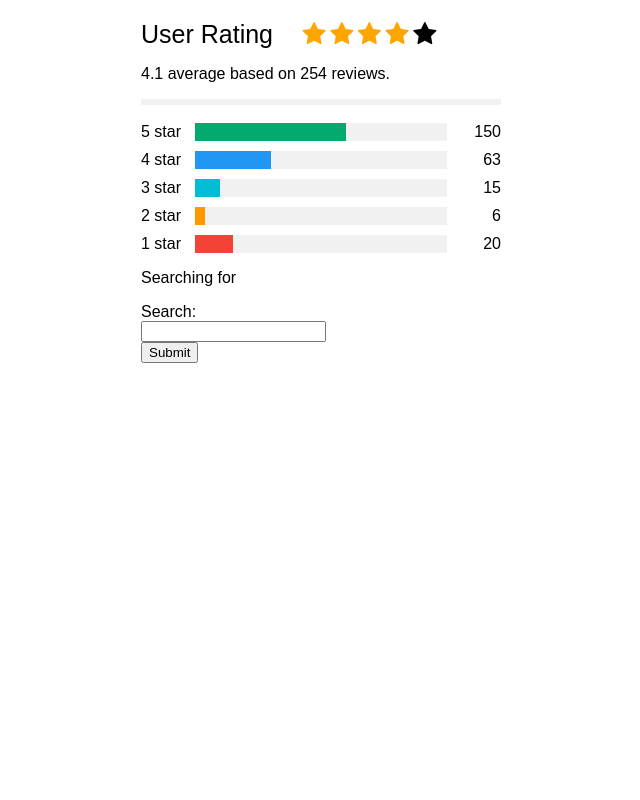
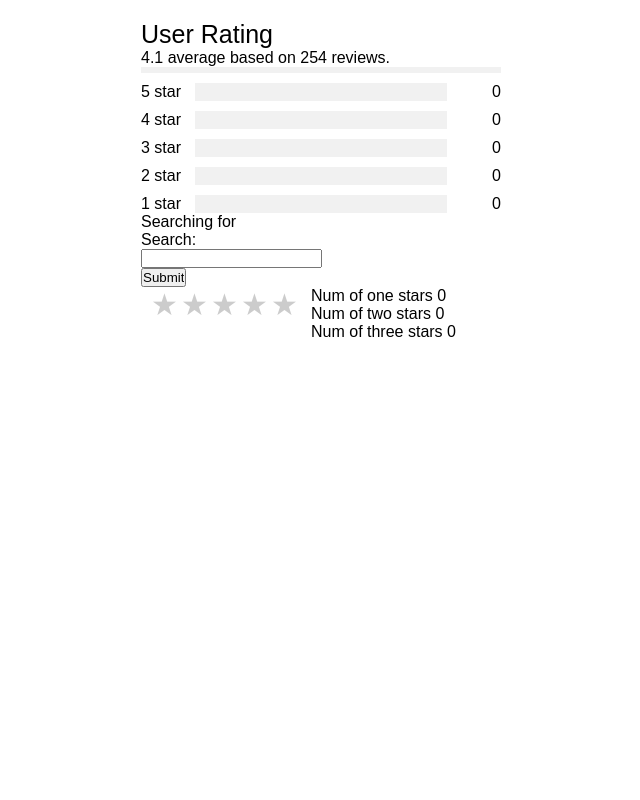
Before and after one commit to todd25/docker-aws, a Flask app: page / in a window 1280 px wide. Shown: the whole page, without its empty margins (319-959 px from the left). Run offline with Flask 2, Linux system fonts and the light colour scheme.

Commit message:
rating complete

```diff
--- a/flask/app/templates/index.html
+++ b/flask/app/templates/index.html
@@ -17,7 +17,7 @@ body {
   max-width: 800px; /* Max width */
   padding: 20px;
   width:400px;
-  height:400px;
+  height:800px;
 }
 
 .heading {
@@ -66,12 +66,58 @@ body {
   color: white;
 }
 
+*{
+    margin: 0;
+    padding: 0;
+}
+.rate {
+    float: left;
+    height: 46px;
+    padding: 0 10px;
+}
+.rate:not(:checked) > input {
+    position:absolute;
+    top:-9999px;
+}
+.rate:not(:checked) > label {
+    float:right;
+    width:1em;
+    overflow:hidden;
+    white-space:nowrap;
+    cursor:pointer;
+    font-size:30px;
+    color:#ccc;
+}
+.rate:not(:checked) > label:before {
+    content: '★ ';
+}
+.rate > input:checked ~ label {
+    color: #ffc700;
+}
+.rate:not(:checked) > label:hover,
+.rate:not(:checked) > label:hover ~ label {
+    color: #deb217;
+}
+.rate > input:checked + label:hover,
+.rate > input:checked + label:hover ~ label,
+.rate > input:checked ~ label:hover,
+.rate > input:checked ~ label:hover ~ label,
+.rate > label:hover ~ input:checked ~ label {
+    color: #c59b08;
+}
+
 /* Individual bars */
-.bar-5 {width: 60%; height: 18px; background-color: #04AA6D;}
-.bar-4 {width: 30%; height: 18px; background-color: #2196F3;}
-.bar-3 {width: 10%; height: 18px; background-color: #00bcd4;}
-.bar-2 {width: 4%; height: 18px; background-color: #ff9800;}
-.bar-1 {width: 15%; height: 18px; background-color: #f44336;}
+.bar-5 {width: 0%; height: 18px; background-color: #04AA6D;}
+.bar-4 {width: 0%; height: 18px; background-color: #2196F3;}
+{%if total > 0 %}
+.bar-3 {width: {{(three_star/total)*100}}%; height: 18px; background-color: #00bcd4;}
+.bar-2 {width: {{(two_star/total)*100}}%; height: 18px; background-color: #ff9800;}
+.bar-1 {width: {{(one_star/total)*100}}%; height: 18px; background-color: #f44336;}
+{%else%}
+.bar-3 {width: 0%; height: 18px; background-color: #00bcd4;}
+.bar-2 {width: 0%; height: 18px; background-color: #ff9800;}
+.bar-1 {width: 0%; height: 18px; background-color: #f44336;}
+{%endif%}
 
 /* Responsive layout - make the columns stack on top of each other instead of next to each other */
 @media (max-width: 400px) {
@@ -87,11 +133,6 @@ body {
 <body>
 
 <span class="heading">User Rating</span>
-<span class="fa fa-star checked"></span>
-<span class="fa fa-star checked"></span>
-<span class="fa fa-star checked"></span>
-<span class="fa fa-star checked"></span>
-<span class="fa fa-star"></span>
 <p>4.1 average based on 254 reviews.</p>
 <hr style="border:3px solid #f1f1f1">
 
@@ -105,7 +146,7 @@ body {
     </div>
   </div>
   <div class="side right">
-    <div>150</div>
+    <div>0</div>
   </div>
   <div class="side">
     <div>4 star</div>
@@ -116,7 +157,7 @@ body {
     </div>
   </div>
   <div class="side right">
-    <div>63</div>
+    <div>0</div>
   </div>
   <div class="side">
     <div>3 star</div>
@@ -127,7 +168,7 @@ body {
     </div>
   </div>
   <div class="side right">
-    <div>15</div>
+    <div>{{three_star}}</div>
   </div>
   <div class="side">
     <div>2 star</div>
@@ -138,7 +179,7 @@ body {
     </div>
   </div>
   <div class="side right">
-    <div>6</div>
+    <div>{{two_star}}</div>
   </div>
   <div class="side">
     <div>1 star</div>
@@ -149,7 +190,7 @@ body {
     </div>
   </div>
   <div class="side right">
-    <div>20</div>
+    <div>{{one_star}}</div>
   </div>
 </div>
 <p>Searching for {{current_url}}</p>
@@ -158,6 +199,21 @@ body {
   <input type="text" id="search" name="search" value=""><br>
   <input type="submit" value="Submit">
 </form>
+<form class="rate" action="#" method="post">
+  <input type="submit" id="star5" name="rate" value="5" />
+  <label for="star5" title="text">5 stars</label>
+  <input type="submit" id="star4" name="rate" value="4" />
+  <label for="star4" title="text">4 stars</label>
+  <input type="submit" id="star3" name="rate" value="3" />
+  <label for="star3" title="text">3 stars</label>
+  <input type="submit" id="star2" name="rate" value="2" />
+  <label for="star2" title="text">2 stars</label>
+  <input type="submit" id="star1" name="rate" value="1" />
+  <label for="star1" title="text">1 star</label>
+</form>
+<p>Num of one stars {{one_star}}</p>
+<p>Num of two stars {{two_star}}</p>
+<p>Num of three stars {{three_star}}</p>
 
 </body>
 </html>
--- a/flask/app/views.py
+++ b/flask/app/views.py
@@ -8,10 +8,12 @@ import urllib.request
 import run
 
 @app.route("/", methods=["POST","GET"])
-def index():
+def index(one = 0, two = 0, three = 0):
     if request.method == "POST":
-        return url_lookup(request.form["search"]);
-    return render_template("index.html")
+        if "search" in request.form:
+            new_url = request.form["search"]
+            return redirect(url_for("website", url = new_url))
+    return render_template("index.html", one_star = one, two_star = two, three_star = three, total = one+two+three)
 
     # Use os.getenv("key") to get environment variables
     # app_name = os.getenv("APP_NAME")
@@ -24,13 +26,44 @@ def index():
 @app.route("/<url>", methods=["POST","GET"])
 def website(url):
     if request.method == "POST":
-        return url_lookup(request.form["search"]);
-    return render_template("index.html", current_url = url)
+        if "search" in request.form:
+            new_url = request.form["search"]
+            result = url_lookup(new_url)
+            print(result)
+            return redirect(url_for("website", url = new_url))
+        elif "rate" in request.form:
+            update_rating(url, request.form["rate"])
+    result = url_lookup(url)
+    return render_template("index.html", current_url = url, one_star = result[0], two_star = result[1], three_star = result[2], total = result[3])
 
 
 def url_lookup(target_url):
     print(target_url)
     result = run.collection.find_one({"url":target_url})
-    print(result)
+    print("result "+str(result))
+    if (result):
+        one = result["one"]
+        two = result["two"]
+        three = result['three']
+        print(three)
+        return [one,two,three,one+two+three]
+        # return redirect(url_for("website",url=target_url))
+    else:
+        # return redirect(url_for("website",url=target_url))
+        return [0,0,0,0]
 
-    return redirect(url_for("website",url=target_url))
+
+def update_rating(target_url, rating):
+    print("rating")
+    print(rating)
+    result = run.collection.find_one({"url":target_url})
+    if not result:
+        run.collection.insert_one({"url":target_url,"one": 1 if rating == 1 else 0,"two": 1 if rating == 2 else 0,"three": 1 if rating == 3 else 0})
+    else:
+        if int(rating) == 1:
+            newvalues = {"$set": {'one': result["one"] + 1}}
+        elif int(rating) == 2:
+            newvalues = {"$set": {'two': result["two"] + 1}}
+        else:
+            newvalues = {"$set": {'three': result["three"] + 1}}
+        run.collection.update_one({"url":target_url},newvalues)
```
Also changed, not shown: 1 other file.
